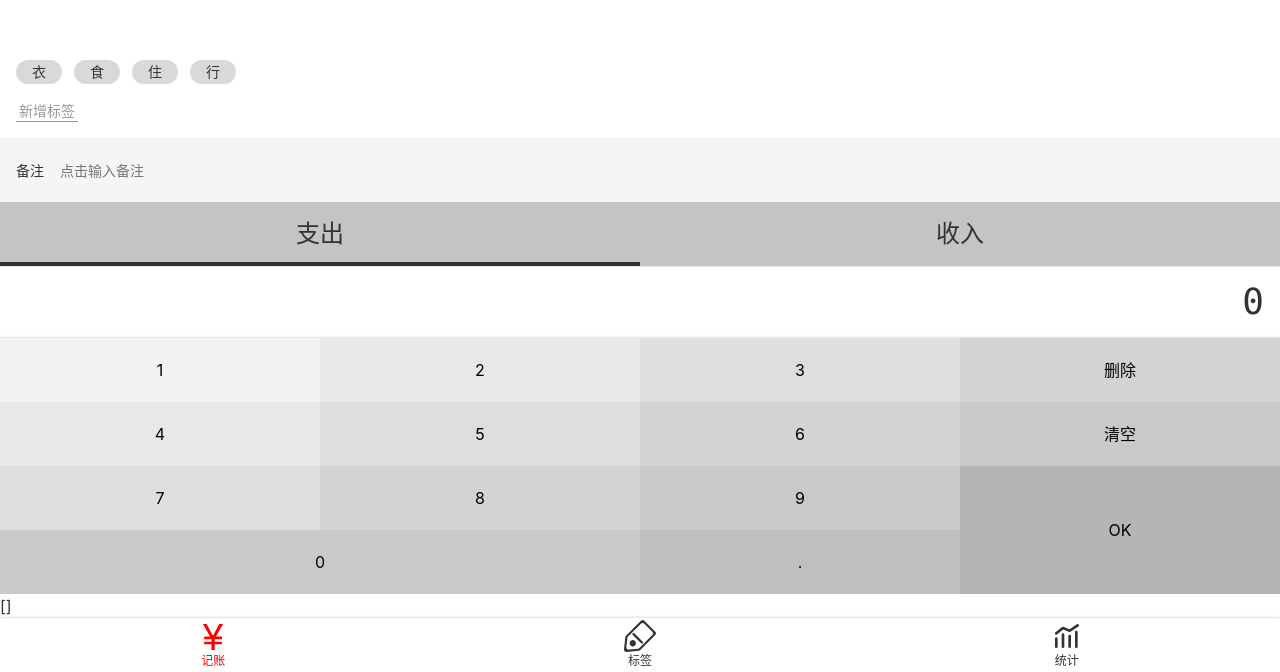
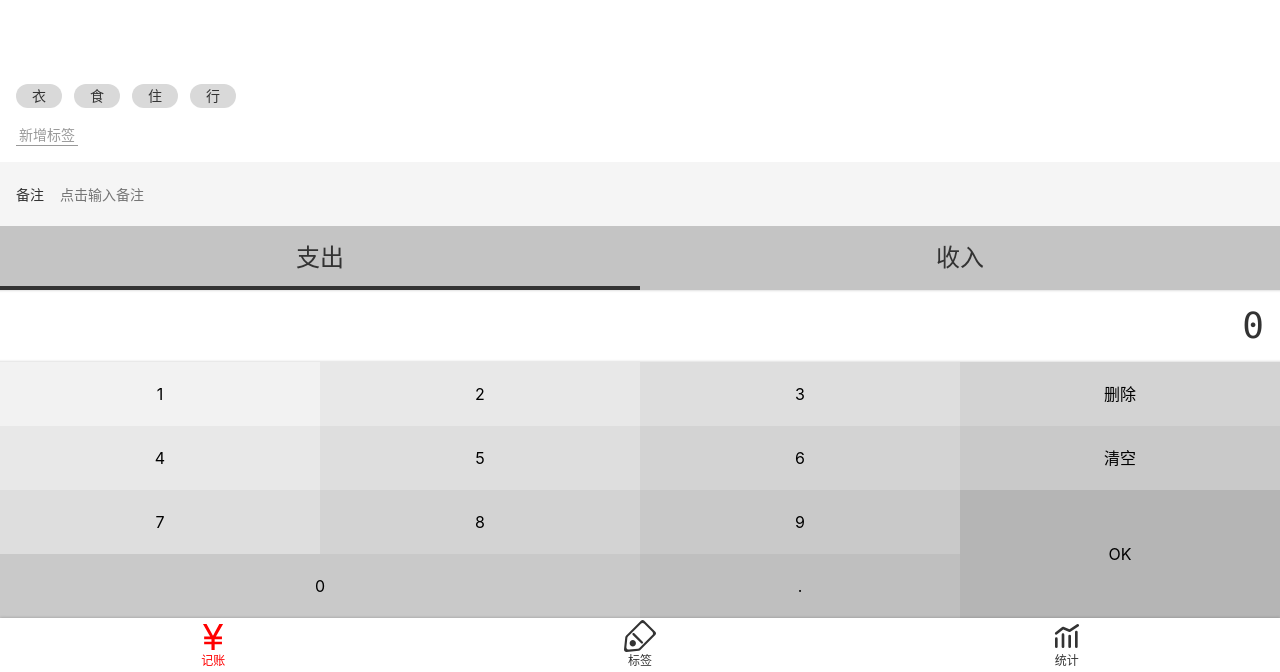
Before and after one commit to wxyhaha/ebill, a Vue app: page /#/money in a window 1280 px wide. Shown: the part 128-800 px from the top of the page. Built offline with nearby package versions, Linux system fonts and the light colour scheme.

Commit message:
封装出一个model

```diff
--- a/src/model.js
+++ /dev/null
@@ -1,11 +0,0 @@
-const localStorageKeyName='recordList'
-const model = {
-  fetch() {
-    return JSON.parse(window.localStorage.getItem(localStorageKeyName) || '[]')
-  },
-  save(data) {
-    window.localStorage.setItem('localStorageKeyName', JSON.stringify(data))
-  }
-}
-
-export {model}
--- /dev/null
+++ b/src/model.ts
@@ -0,0 +1,14 @@
+const localStorageKeyName = 'recordList';
+const model = {
+  fetch() {
+    return JSON.parse(window.localStorage.getItem(localStorageKeyName) || '[]')as RecordItem[];
+  },
+  save(data: RecordItem[]) {
+    window.localStorage.setItem('localStorageKeyName', JSON.stringify(data));
+  },
+  clone(data: RecordItem[] | RecordItem){
+    return JSON.parse(JSON.stringify(data))
+  }
+};
+
+export default model;
--- a/src/views/Money.vue
+++ b/src/views/Money.vue
@@ -1,6 +1,5 @@
 <template>
   <Layout class-prefix="layout">
-    {{ recordList }}
     <NumberPad @update:value="onUpdateAmount" @submit="saveRecord"/>
     <Types :value.sync="record.type"/>
     <Notes @update:value="onUpdateNotes"/>
@@ -15,26 +14,19 @@
 import Notes from '@/components/Money/Notes.vue';
 import Tags from '@/components/Money/Tags.vue';
 import {Component, Watch} from 'vue-property-decorator';
+import model from '@/model';
 
-const model=require('@/model.js').model;
+const recordList=model.fetch()
 
-const recordList: Record[]=model.fetch();
 
-type Record = {
-  tags: string[];
-  notes: string;
-  type: string;
-  amount: number;
-  createAt?: Date;
-}
 
 @Component({
   components: {Tags, Notes, Types, NumberPad}
 })
 export default class Money extends Vue {
   tags = ['衣', '食', '住', '行'];
-  recordList: Record[] = recordList
-  record: Record = {
+  recordList: RecordItem[] = recordList
+  record: RecordItem = {
     tags: [], notes: '', type: '-', amount: 0
   };
 
@@ -51,14 +43,14 @@
   }
 
   saveRecord() {
-    const record2: Record = JSON.parse(JSON.stringify(this.record));
+    const record2: RecordItem = model.clone(this.record);
     record2.createAt = new Date();
     this.recordList.push(record2);
   }
 
   @Watch('recordList')
   onRecordListChange() {
-    window.localStorage.setItem('recordList', JSON.stringify(this.recordList));
+    model.save(this.recordList);
   }
 }
 </script>
```
Also changed, not shown: src/custom.d.ts (added, +7 -0 lines).
